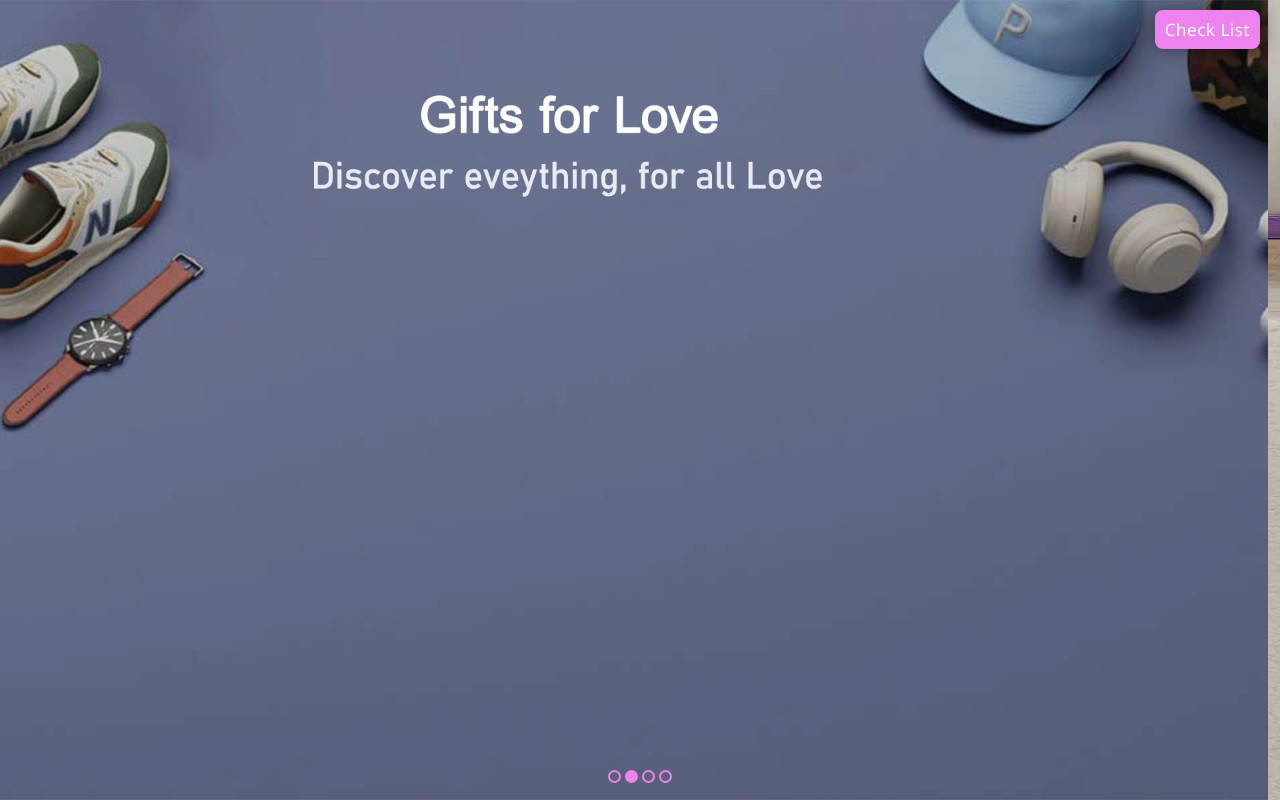
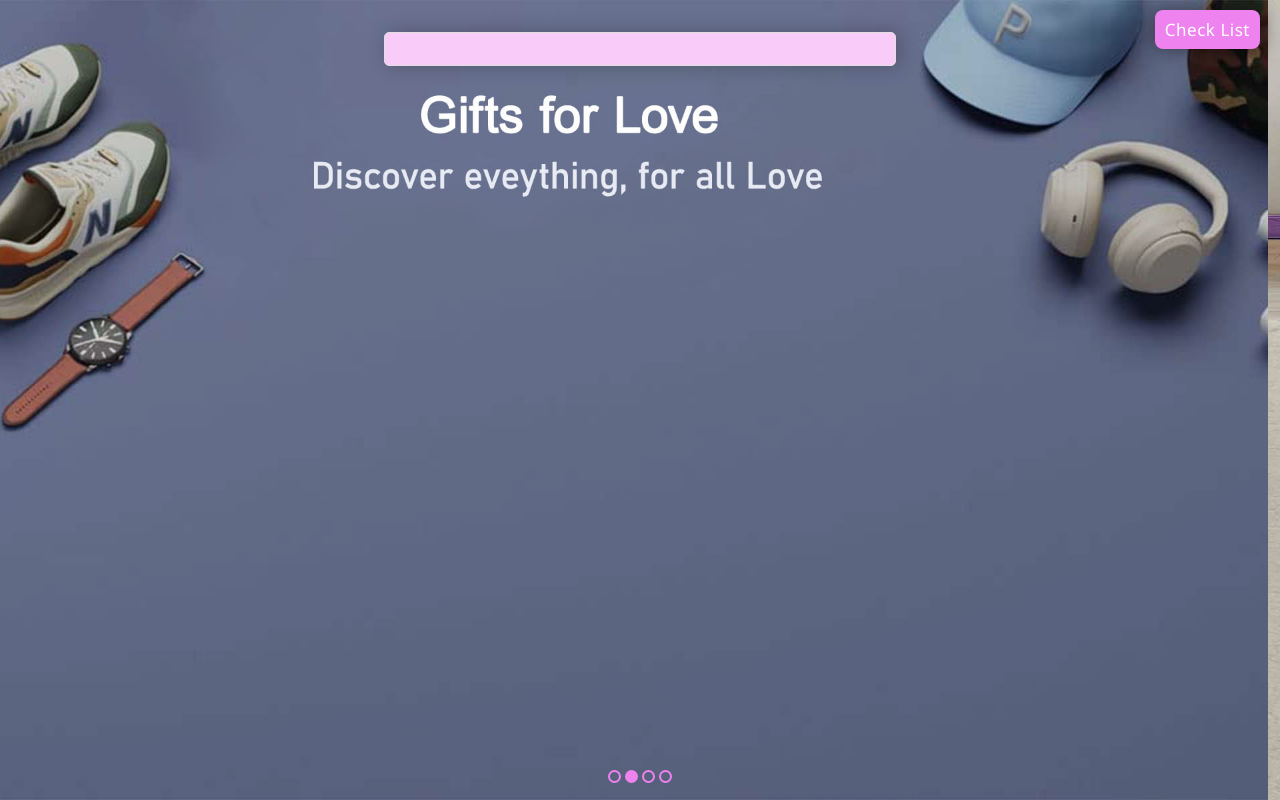
Before and after one commit to MaroufEbrahimi/famousShop, a React (Create React App) app: page / in a window 1280 px wide. Shown: the top 800 px of the page. Built offline with nearby package versions, Linux system fonts and the light colour scheme.

Commit message:
calling Modal component

```diff
--- a/src/container/Shopping/Shopping.js
+++ b/src/container/Shopping/Shopping.js
@@ -1,6 +1,7 @@
 import React, { Component } from "react";
 
 import Controls from "../../components/Controls/Controls";
+import Modal from "../../components/UI/Modal/Modal";
 
 const prices = {
   product1: 12.5,
@@ -61,12 +62,14 @@ class Shopping extends Component {
   };
 
   showModalHandler = () => {
-    this.setState({showModal: true})
+    this.setState({ showModal: true });
   };
 
   render() {
     return (
       <div>
+        <Modal />
+
         <Controls
           productAdd={this.addProductHandler}
           checkout={this.showModalHandler}
```
